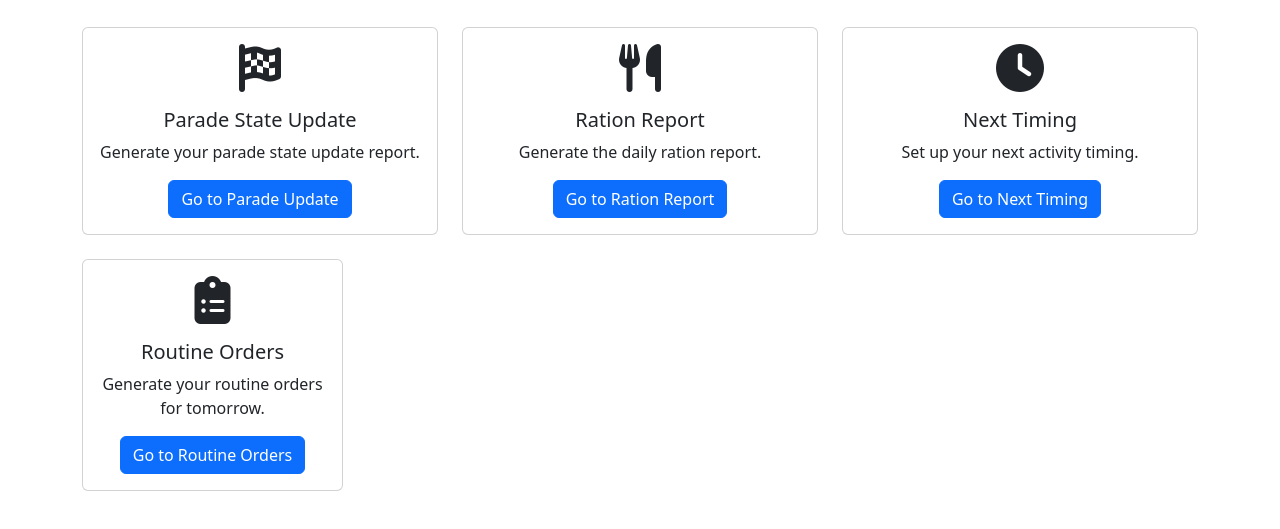
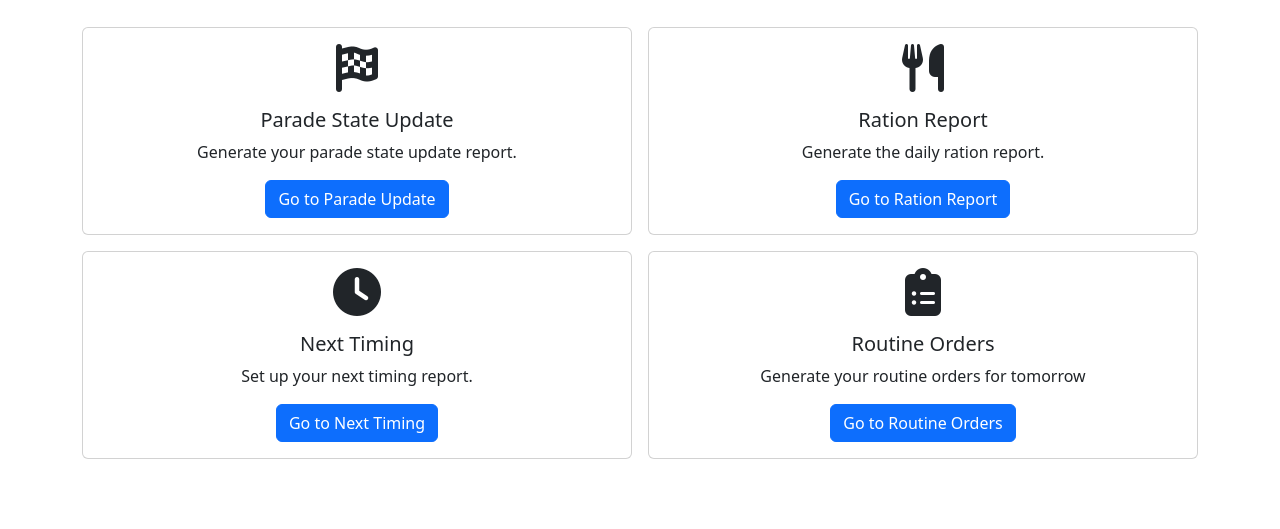
Before and after one commit to n1cholasong/lps-buddy, a plain HTML site: page index.html in a window 1280 px wide. Shown: the part 77-606 px from the top of the page. Drawn offline with nearby package versions, Linux system fonts and the light colour scheme.

Commit message:
Update home page layout

```diff
--- a/index.html
+++ b/index.html
@@ -9,6 +9,14 @@
   <!-- FontAwesome for icons -->
   <link rel="stylesheet" href="https://cdnjs.cloudflare.com/ajax/libs/font-awesome/6.4.0/css/all.min.css">
   <link rel="stylesheet" href="css/styles.css">
+  <style>
+    /* CSS Grid layout for cards */
+    .card-grid {
+      display: grid;
+      grid-template-columns: repeat(2, 1fr);
+      gap: 1rem;
+    }
+  </style>
 </head>
 <body>
   <div class="container mt-4">
@@ -20,9 +28,9 @@
       </button>
     </div>
 
-    <div class="row">
+    <!-- Cards arranged in a 2x2 grid using CSS Grid -->
+    <div class="card-grid">
       <!-- Parade State Update Card -->
-      <div class="col-md-4 mb-4">
       <div class="card h-100">
         <div class="card-body text-center">
           <i class="fa-solid fa-flag-checkered fa-3x mb-3"></i>
@@ -31,10 +39,8 @@
           <a href="parade.html" class="btn btn-primary">Go to Parade Update</a>
         </div>
       </div>
-      </div>
 
       <!-- Ration Report Card -->
-      <div class="col-md-4 mb-4">
       <div class="card h-100">
         <div class="card-body text-center">
           <i class="fa-solid fa-utensils fa-3x mb-3"></i>
@@ -43,29 +49,24 @@
           <a href="ration.html" class="btn btn-primary">Go to Ration Report</a>
         </div>
       </div>
-      </div>
 
       <!-- Next Timing Card -->
-      <div class="col-md-4 mb-4">
       <div class="card h-100">
         <div class="card-body text-center">
           <i class="fa-solid fa-clock fa-3x mb-3"></i>
           <h5 class="card-title">Next Timing</h5>
-            <p class="card-text">Set up your next activity timing.</p>
+          <p class="card-text">Set up your next timing report.</p>
           <a href="nexttiming.html" class="btn btn-primary">Go to Next Timing</a>
-          </div>
         </div>
       </div>
 
       <!-- Routine Orders Card -->
-      <div class="col-md-3 mb-4">
       <div class="card h-100">
         <div class="card-body text-center">
           <i class="fa-solid fa-clipboard-list fa-3x mb-3"></i>
           <h5 class="card-title">Routine Orders</h5>
-            <p class="card-text">Generate your routine orders for tomorrow.</p>
+          <p class="card-text">Generate your routine orders for tomorrow</p>
           <a href="routine.html" class="btn btn-primary">Go to Routine Orders</a>
-          </div>
         </div>
       </div>
     </div>
```
Lines whose indentation alone changed are shown as unchanged.
